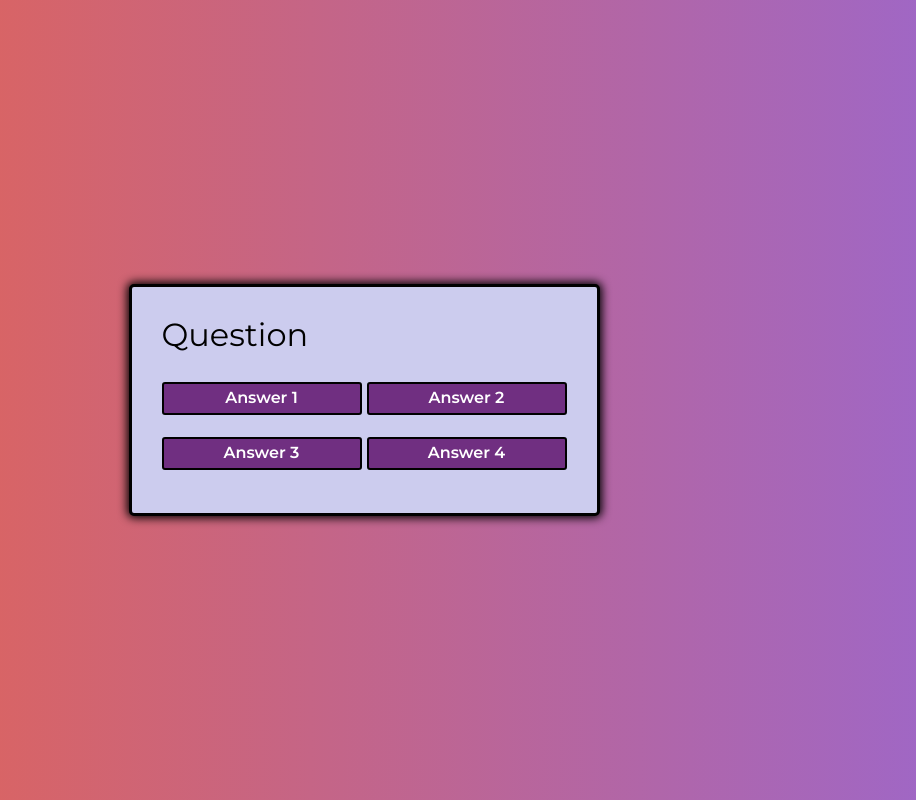
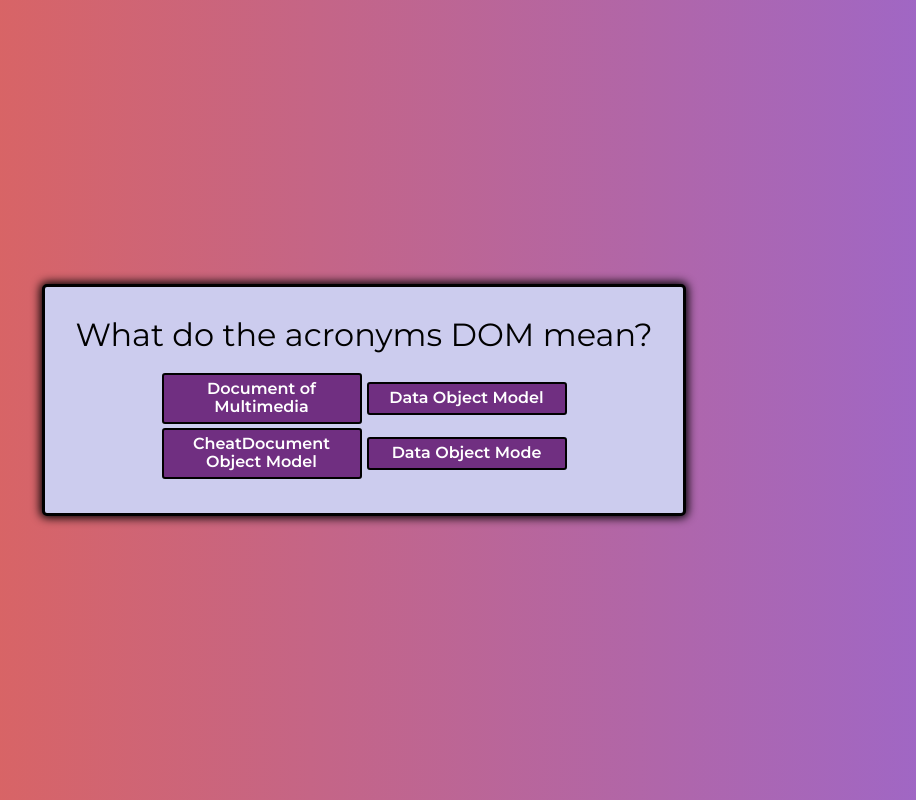
Before and after one commit to FerRomMu/QuizzWeb, a plain HTML site: page index.html in a window 1280 px wide. Both pictures are taken after a click on the button "Start". Shown: the whole page, without its empty margins (276-1192 px from the left). Drawn offline with Linux system fonts and the light colour scheme.

Commit message:
Se presenta la pregunta y se realiza un log temporal para boton correcto

```diff
--- a/index.html
+++ b/index.html
@@ -17,10 +17,10 @@
         <div class="quizz__container hide">
             <div class="quizz__question">Question</div>
             <div class="quizz__options">
-                <button class="quizz__option quizz__btn">Answer 1</button>
-                <button class="quizz__option quizz__btn">Answer 2</button>
-                <button class="quizz__option quizz__btn">Answer 3</button>
-                <button class="quizz__option quizz__btn">Answer 4</button>
+                <button id='3' class="quizz__option quizz__btn">Answer 1</button>
+                <button id='2' class="quizz__option quizz__btn">Answer 2</button>
+                <button id='1' class="quizz__option quizz__btn">Answer 3</button>
+                <button id='0' class="quizz__option quizz__btn">Answer 4</button>
             </div>
         </div>
         <div class="quizz__controls ">
--- a/script.js
+++ b/script.js
@@ -2,40 +2,72 @@
 const startButton = document.querySelector(".quizz__btn-start");
 const nextButton = document.querySelector(".quizz__btn-next");
 const quizzContainer = document.querySelector(".quizz__container");
+const optionsButtons = document.querySelectorAll(".quizz__option");
+const question = document.querySelector(".quizz__question");
 
 class Question {
 
-    constructor(question, right, wrongs){
+    constructor(question, correct, wrongs){
         this.question = question //un string
-        this.right = right //un string con la respuesta correcta
+        this.correct = correct //un string con la respuesta correcta
         this.wrongs = wrongs //un array de 3 strings con respuestas erroneas
+    }
+
+    question(){
+        return this.question;
+    }
+
+    correct(){
+        return this.correct;
+    }
+
+    wrongs(){
+        return this.wrongs;
     }
 }
 
 class Quizz {
 
-    constructor(questions, next, quizz){
+    constructor(questions, next, options, question){
         this.questionsArray = questions //un array de question
         this.nextButtonElement = next //El elemento del boton next del DOM
-        this.quizzContainer = quizz //El elemento contenedor del quizz del DOM
+        this.optionsElement = options //Los elementos de los botones de opciones
+        this.questionDisplayElement = question //El elemento donde van las preguntas
     }
 
     start() {
         startButton.classList.add('hide');
-        this.quizzContainer.classList.remove('hide');
+        quizzContainer.classList.remove('hide');
+        this.newQuestion();
     }
 
-    next() {
+    newQuestion() {
+        if (this.questionsArray.length == 0) {
+            this.quizzEnd();
+            return;
+        }
+        let nextQuestion = this.questionsArray.pop();
+        this.questionDisplayElement.innerText = nextQuestion.question;
+        this.correctAnswer = Math.floor(Math.random()*4);
+        let auxArray = nextQuestion.wrongs;
+        auxArray.splice(this.correctAnswer, 0, nextQuestion.correct);
+        console.log(this.correctAnswer);
+        this.optionsElement.forEach(option => option.innerText = auxArray.pop());
     }
 
     answer(option){
+        if(option == this.correctAnswer){
+            console.log("Respuesta correcta");
+        }
     }
+
+    quizzEnd(){}
 }
 
 const q1 = new Question('Which key is used to close vim editor?','q',['non of the other options','esc','f4']);
 const q2 = new Question("Which is the decimal equivalent of 1011 if it is on binary and two's complement?",'-5',[11,-11,-3]);
 const q3 = new Question('Which of the following data structures is FIFO?','Queue',['Set','Stack','Tree']);
-const q4 = new Question('What do the acronyms DOM mean?','Document Objet Model',['Data Object Mode','Data Object Model','Document of Multimedia']);
+const q4 = new Question('What do the acronyms DOM mean?','CheatDocument Object Model',['Data Object Mode','Data Object Model','Document of Multimedia']);
 /*const q5 = new Question('','',['','','']);
 const q6 = new Question('','',['','','']);
 const q7 = new Question('','',['','','']);
@@ -47,10 +79,10 @@ const q11 = new Question('','',['','','']);
 const quizz = new Quizz([q1,q2,q3,q4,q5,q6,q7,q8,q9,q10,q11], nextButton, optionsButtons,
     questionDisplay);*/
 
-const quizz = new Quizz([q1,q2,q2,q4], nextButton, quizzContainer);
+const quizz = new Quizz([q1,q2,q2,q4], nextButton, optionsButtons, question);
 
 startButton.addEventListener('click', () => { quizz.start() })
 
-nextButton.addEventListener('click', () => { quizz.next() })
+nextButton.addEventListener('click', () => { quizz.newQuestion() })
 
-//optionsButtons.forEach(button => button.addEventListener('click', () => { quizz.answer(button.innerText) }))
+optionsButtons.forEach(button => button.addEventListener('click', () => { quizz.answer(button.id) }))
```
